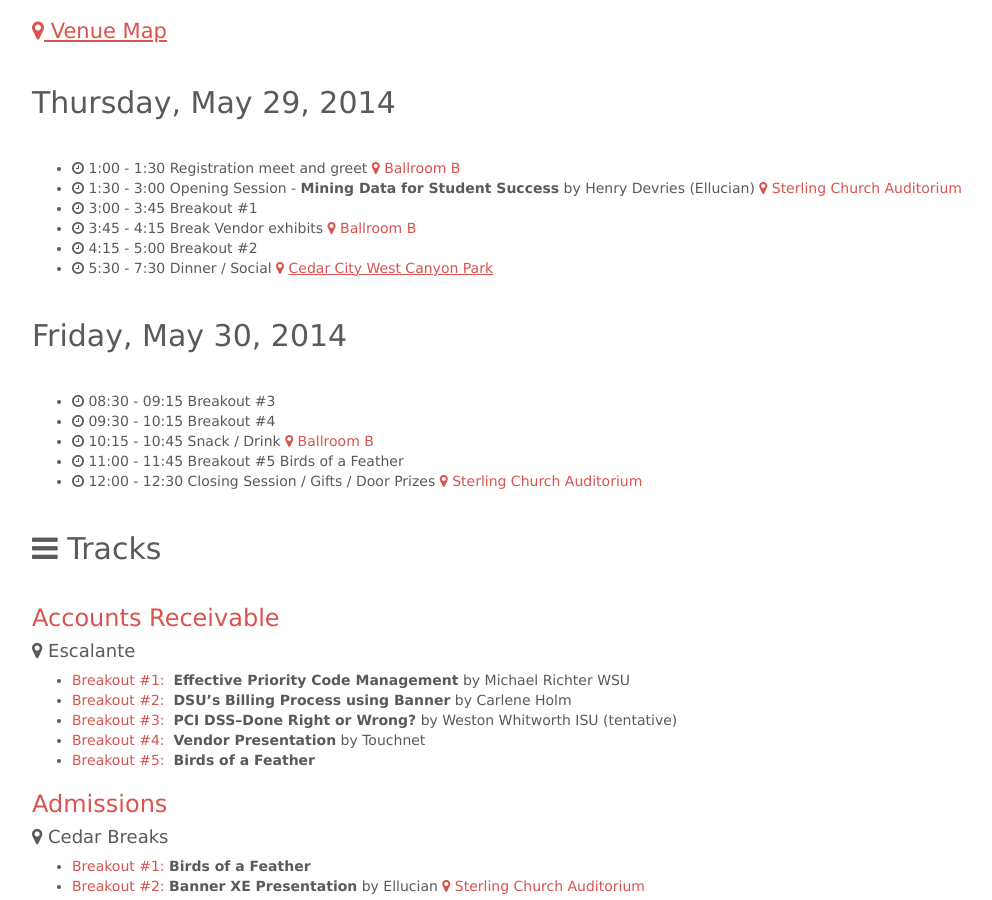
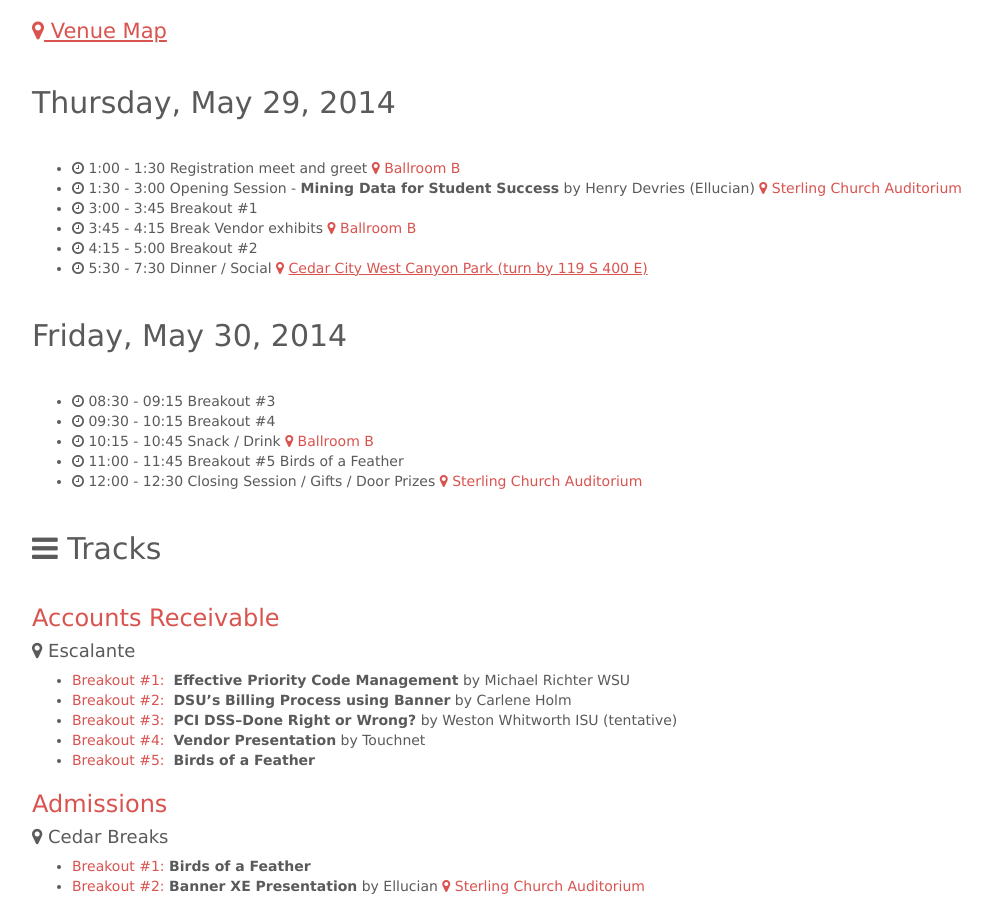
Before and after one commit to ubug/ubug.github.io, a Jekyll site: the page built from schedule/index.md, in a window 1280 px wide and 900 px high, scrolled down 426 px. Shown: the whole window, without its empty margins (38-1030 px from the left). Built offline with Jekyll 4.4.1, drawn with Linux system fonts in a browser that asks for light colours; nearby versions of some CDN libraries; Markdown is read by kramdown in place of the engine named in the settings.

Commit message:
Address of park.

```diff
--- a/schedule/index.md
+++ b/schedule/index.md
@@ -12,7 +12,7 @@ title: <i class="fa fa-calendar"></i> Schedule
 * <i class="fa fa-clock-o"></i> 3:00 - 3:45 Breakout #1
 * <i class="fa fa-clock-o"></i> 3:45 - 4:15 Break Vendor exhibits <span class="text-primary"><i class="fa fa-map-marker"></i> Ballroom B</span>
 * <i class="fa fa-clock-o"></i> 4:15 - 5:00 Breakout #2
-* <i class="fa fa-clock-o"></i> 5:30 - 7:30 Dinner / Social <span class="text-primary"><i class="fa fa-map-marker"></i> [Cedar City West Canyon Park](https://www.google.com/maps/place/119+S+400+E/@37.675189,-113.054466,18z/data=!3m1!4b1!4m2!3m1!1s0x80b561b5d47a118d:0x5880eaa95bfa82a7)</span>
+* <i class="fa fa-clock-o"></i> 5:30 - 7:30 Dinner / Social <span class="text-primary"><i class="fa fa-map-marker"></i> [Cedar City West Canyon Park (turn by 119 S 400 E)](https://www.google.com/maps/place/119+S+400+E/@37.675189,-113.054466,18z/data=!3m1!4b1!4m2!3m1!1s0x80b561b5d47a118d:0x5880eaa95bfa82a7)</span>
 
 ## Friday, May 30, 2014
 
```
